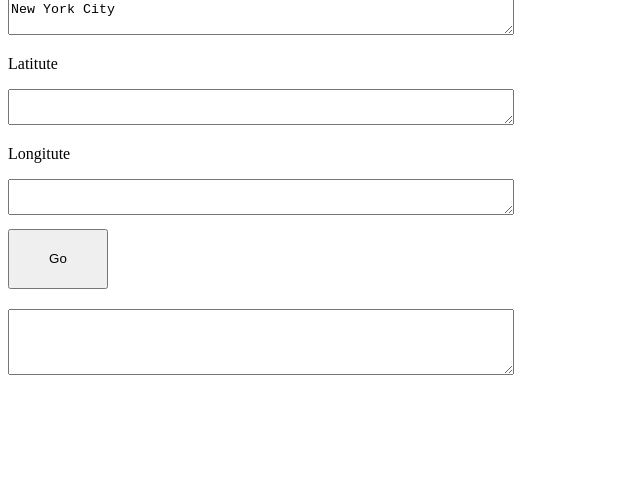
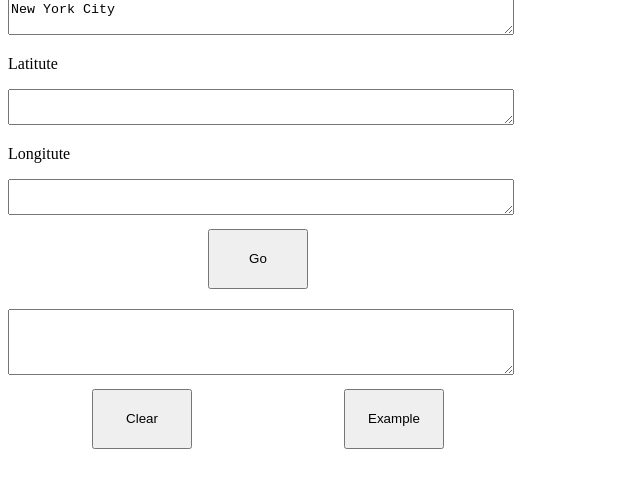
Before and after one commit to casperlehmann/geo-spactial, a Python web app: template api/templates/index.html in a window 1280 px wide. Shown: the part 115-603 px from the top of the page, without its empty margins (0-640 px from the left). Run offline with Jinja, Linux system fonts and the light colour scheme; the template is opened without the code that fills it, so the values that code supplies are empty.

Commit message:
Expand user interface in web. Bring example uses and clear.

```diff
--- a/api/static/js/scripts.js
+++ b/api/static/js/scripts.js
@@ -15,3 +15,39 @@ function make_request() {
   XHR.open('POST', '/geo_code');
   XHR.send(FD);
 }
+
+function random_choice(choices) {
+  let chosen_index = Math.floor(Math.random()*choices.length);
+  return choices[chosen_index];
+}
+
+function clear_fields() {
+  document.getElementById('address').value = '';
+  document.getElementById('lat').value = '';
+  document.getElementById('lng').value = '';
+  document.getElementById('response').value = '';
+}
+
+function example() {
+  clear_fields();
+  if(Math.random() > .5) {
+      document.getElementById('address').value = random_choice([
+          'New York City',
+          'London',
+          'Copenhagen',
+          'Istanbul',
+          'Beijing',
+          'Tokyo',
+          'H. C. Andersens Blvd. 27, 1553 København, Denmark',
+          'H.C. Andersens Boulevard 27, 1553 København, Danmark'
+      ]);
+  } else {
+      [(document.getElementById('lat').value), (document.getElementById('lng').value)] = random_choice([
+          [40.7127281, -74.0060152],
+          [55.674136, 12.571782],
+          [41.0096334, 28.9651646],
+          [39.906217, 116.3912757],
+          [35.6828387,139.7594549]
+      ]);
+  }
+}
--- a/api/templates/index.html
+++ b/api/templates/index.html
@@ -10,9 +10,13 @@
 <textarea id='lng' name="lng" style="width:500px;height:30px"></textarea>
 
 <br>
-<button style="width:100px;height:60px;margin-top:10px;margin-bottom:10px;" onclick="make_request()">Go</button>
+<button style="width:100px;height:60px;margin-left:200px;margin-right:200px;margin-top:10px;margin-bottom:10px;" onclick="make_request()">Go</button>
 <br>
 <textarea id='response' readonly='true' style="width:500px;height:60px;margin-top:10px;margin-bottom:10px;"></textarea>
 <br>
+<div style="width:500px;height:60px;display:inline;margin:10px;">
+    <button style="width:100px;height:60px;margin-left:74px;margin-right:74px;" onclick="clear_fields()">Clear</button>
+    <button style="width:100px;height:60px;margin-left:74px;margin-right:74px;" onclick="example()">Example</button>
+</div>
 
 {% endblock %}
```
